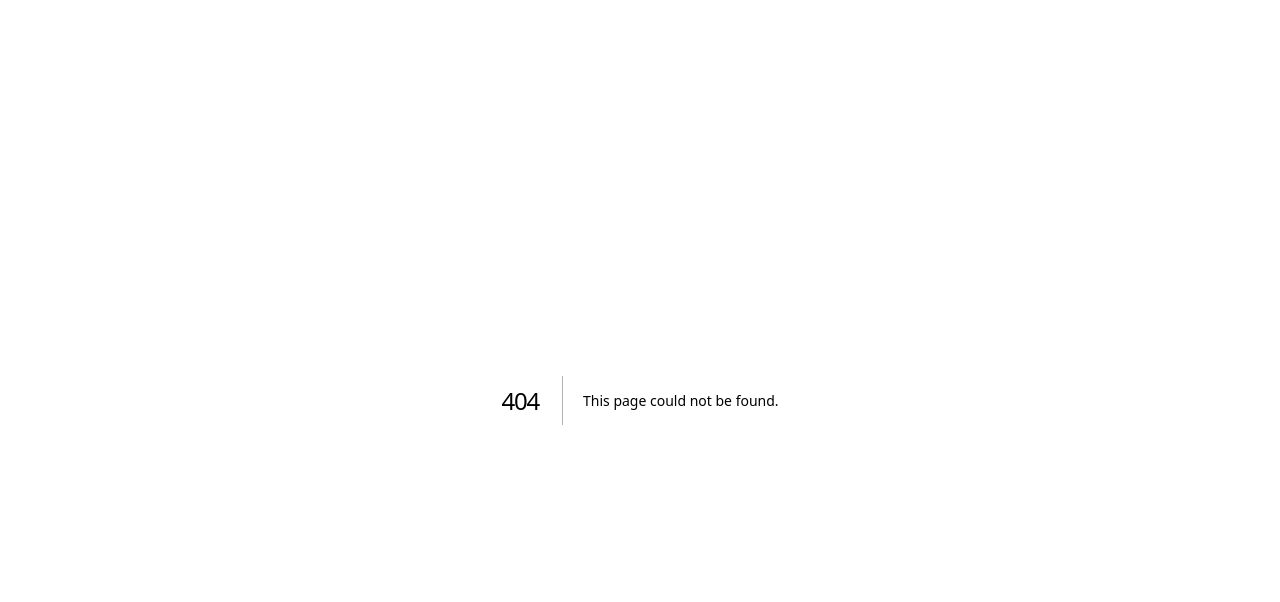
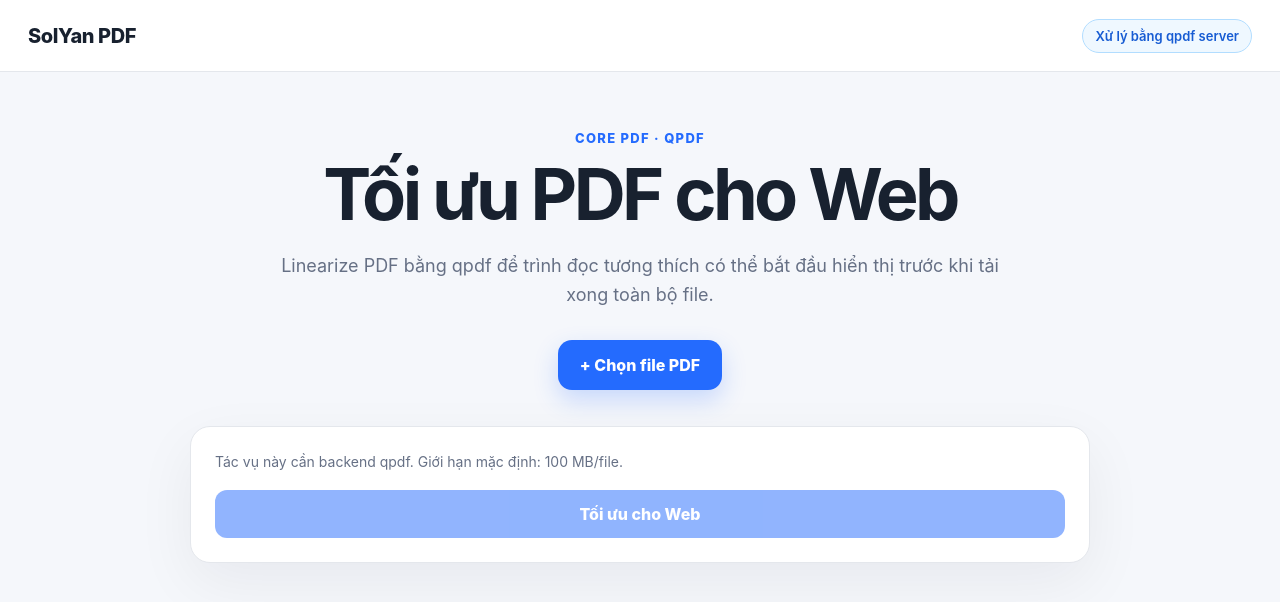
Before and after one commit to solyan842/SolYan-PDF, a Next.js app in the folder frontend/: page /web-optimize in a window 1280 px wide. Before the commit this address had no page. Shown: the top 602 px of the page. Built offline with nearby package versions, Linux system fonts and the light colour scheme; no server answers.

Commit message:
feat: add web optimized PDF page

```diff
--- /dev/null
+++ b/frontend/app/web-optimize/page.tsx
@@ -0,0 +1,5 @@
+import ServerPdfTool from '../../components/ServerPdfTool';
+
+export default function WebOptimizePage() {
+  return <ServerPdfTool title="Tối ưu PDF cho Web" description="Linearize PDF bằng qpdf để trình đọc tương thích có thể bắt đầu hiển thị trước khi tải xong toàn bộ file." endpoint="/pdf/web-optimize" actionLabel="Tối ưu cho Web" outputName="solyan-web-optimized.pdf" />;
+}
```
